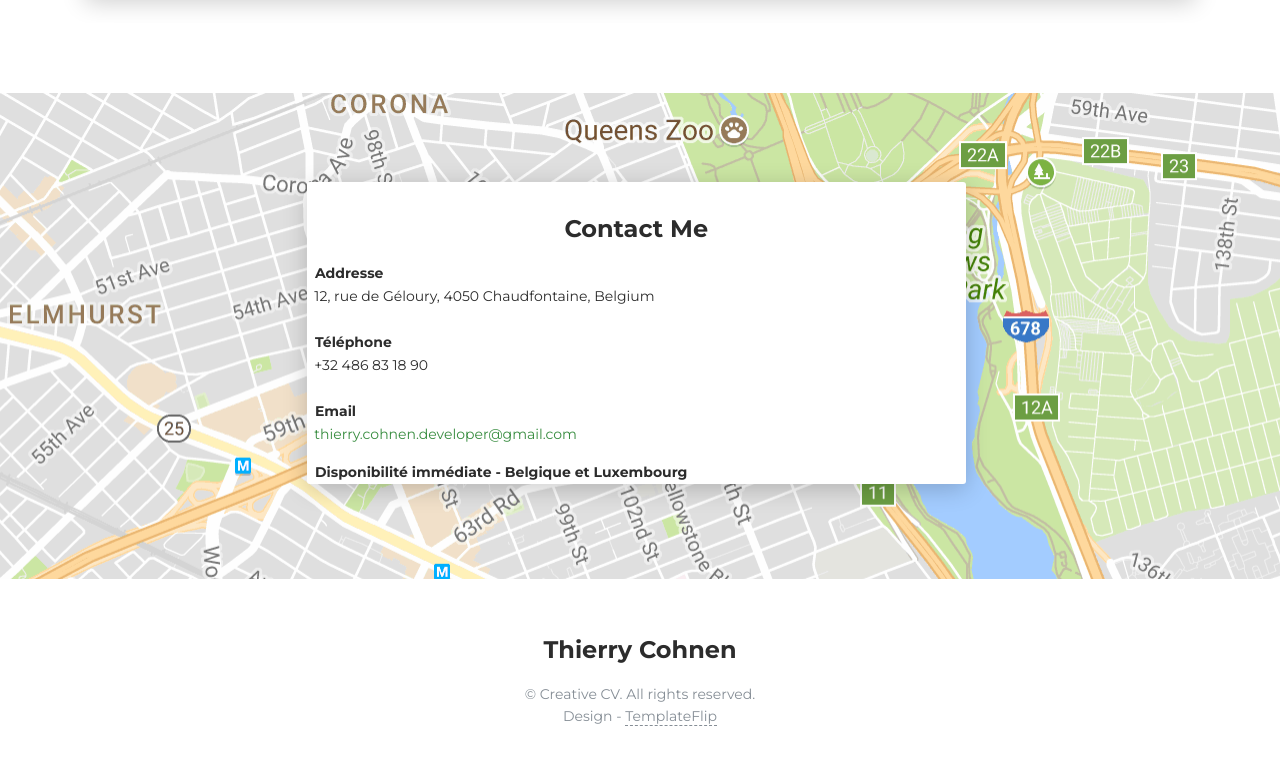
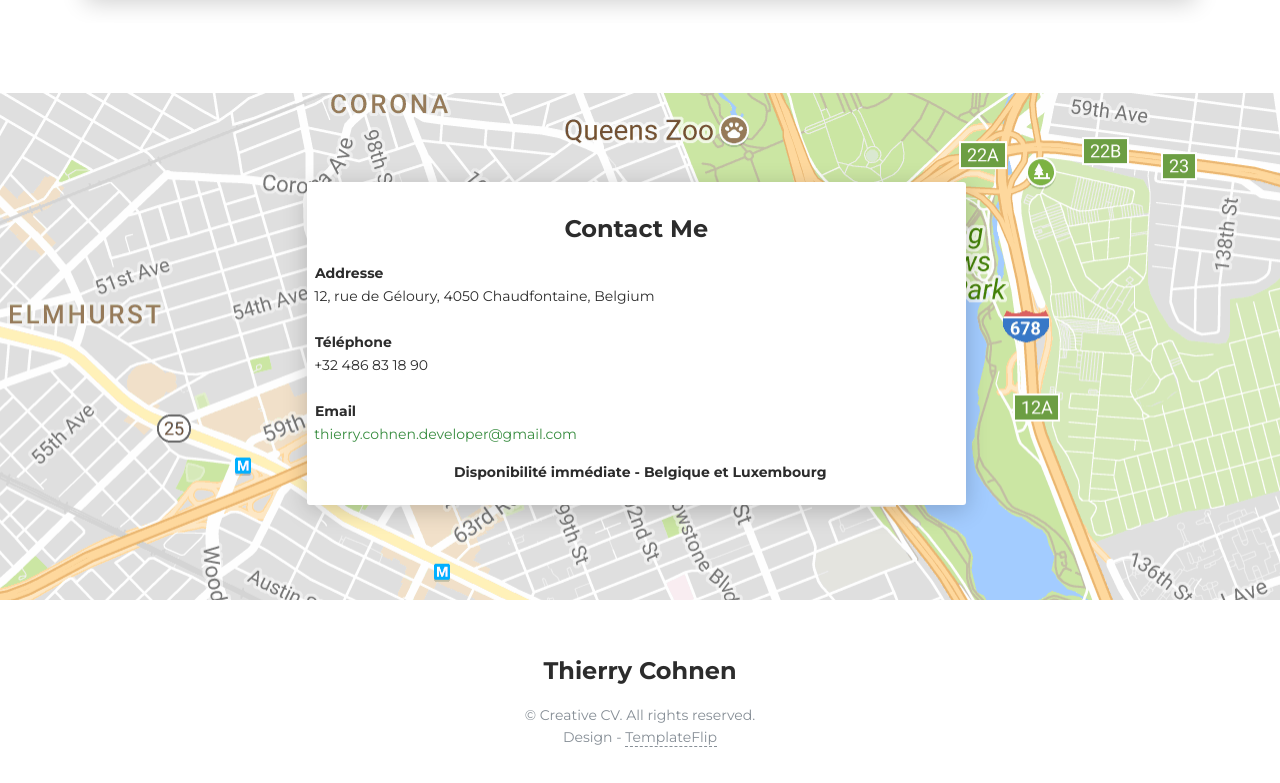
Before and after one commit to ThierryCohnen/portfolio, a plain HTML site: page index.html in a window 1280 px wide. Shown: the part 4061-4844 px from the top of the page. Drawn offline with Linux system fonts and the light colour scheme.

Commit message:
Update index.html

```diff
--- a/index.html
+++ b/index.html
@@ -50,7 +50,8 @@
                                 <div class="h2 title">Thierry Cohnen</div>
                                 <p class="category text-white">Junior Web Developer</p>
                                 <p class="category text-white">I develop Web Solutions</p>
-                                <a class="btn btn-primary smooth-scroll mr-2" href="#contact" data-aos="zoom-in" data-aos-anchor="data-aos-anchor">Hire Me</a><a class="btn btn-primary" href="https://thierrycohnen.github.io/portfolio/pdf/Thierry%20Cohnen%20developer%20cv%202020-09-01.pdf" target="_blank" data-aos="zoom-in" data-aos-anchor="data-aos-anchor">CV</a>
+                                <a class="btn btn-primary smooth-scroll mr-2" href="#contact" data-aos="zoom-in" data-aos-anchor="data-aos-anchor">Hire Me</a><a class="btn btn-primary" href="https://thierrycohnen.github.io/portfolio/pdf/Thierry%20Cohnen%20developer%20cv%202020-09-01.pdf"
+                                    target="_blank" data-aos="zoom-in" data-aos-anchor="data-aos-anchor">CV</a>
                                 <a class="btn btn-primary" href="#portfolio" data-aos="zoom-in" data-aos-anchor="data-aos-anchor">Portfolio</a>
                             </div>
                         </div>
@@ -367,7 +368,8 @@
                                     <p class="pb-2">&nbsp +32 486 83 18 90</p>
                                     <p class="mb-0"><strong>&nbsp Email</strong></p>
                                     <p> <a href="mailto:thierry.cohnen.developer@gmail.com">&nbsp thierry.cohnen.developer@gmail.com</a></p>
-                                    <p class="mb-0"><strong>&nbsp Disponibilité immédiate - Belgique et Luxembourg</strong></p>
+                                    <p class="mb-0 text-center"><strong>&nbsp Disponibilité immédiate - Belgique et Luxembourg</strong></p>
+                                    <br>
                                 </div>
                             </div>
                         </div>
```
